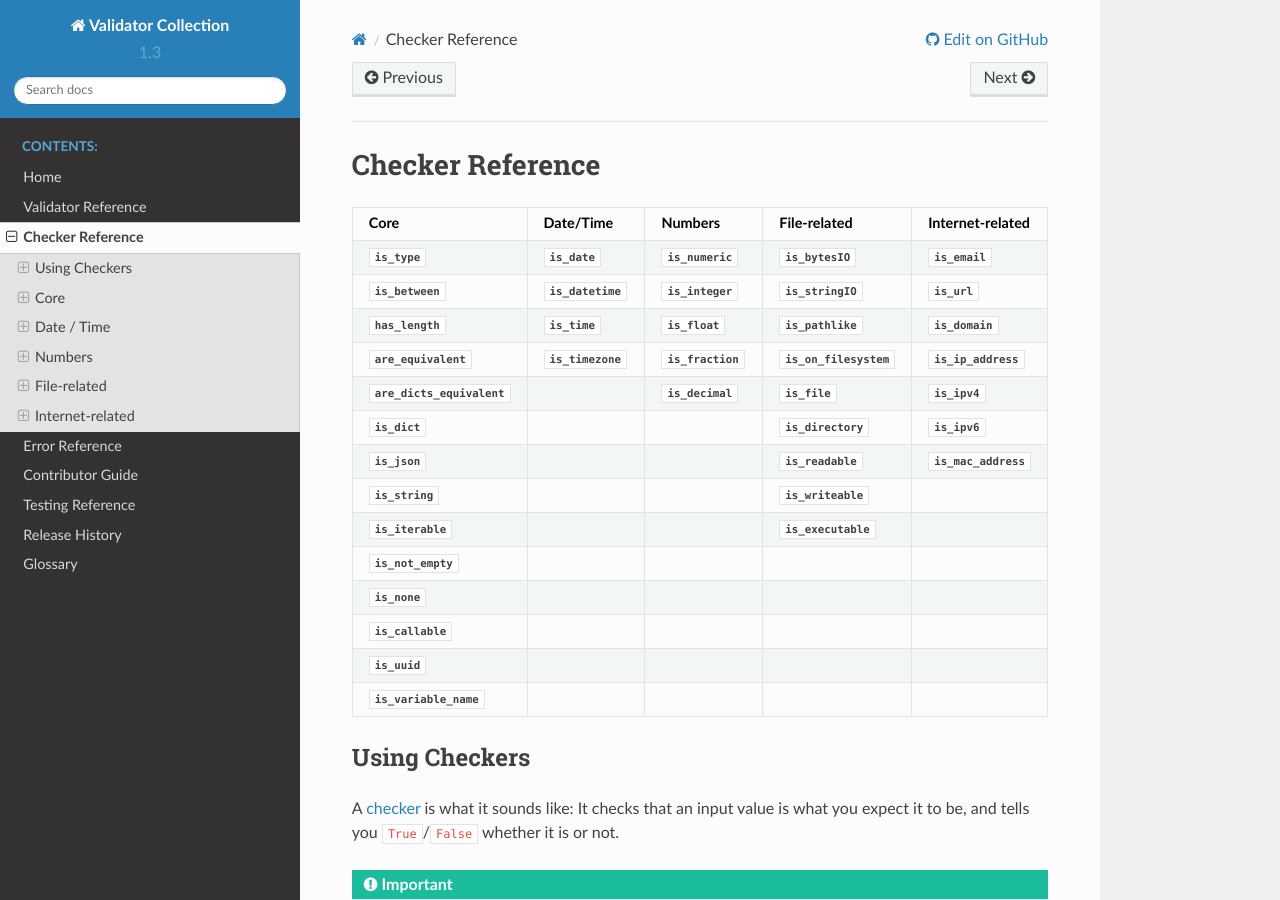
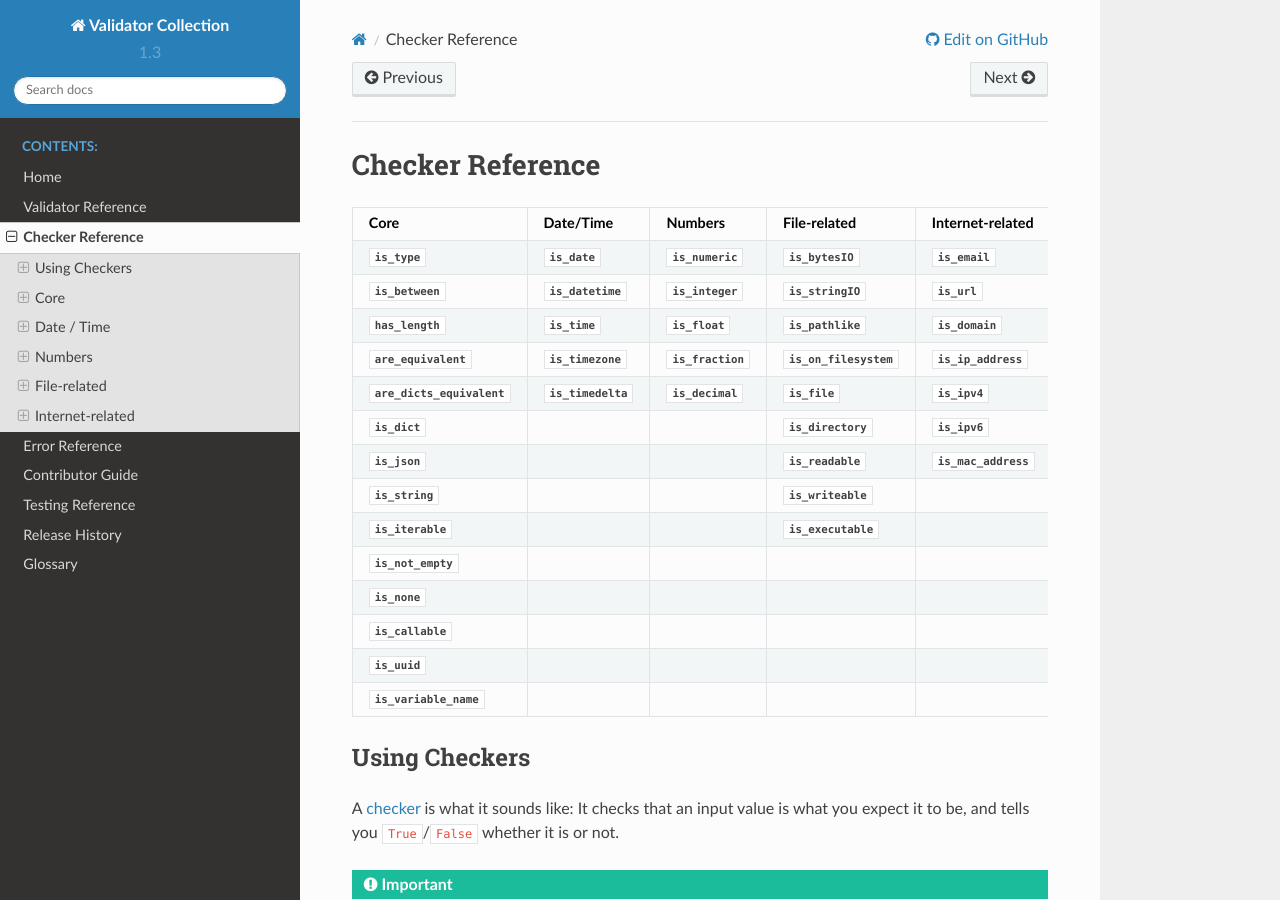
Before and after one commit to insightindustry/validator-collection, a Sphinx documentation site: the page built from docs/checkers.rst, in a window 1280 px wide and 900 px high. Built offline with Sphinx 7.4.7 and the Read the Docs theme 2.0.0, drawn with Linux system fonts in a browser that asks for light colours.

Commit message:
#49: Added documentation for timedelta validator and checker.

```diff
--- a/README.rst
+++ b/README.rst
@@ -184,7 +184,7 @@ Validators
     - ``path_exists``
     - ``ip_address``
   * - ``none``
-    -
+    - ``timedelta``
     - ``decimal``
     - ``file_exists``
     - ``ipv4``
@@ -244,7 +244,7 @@ Checkers
     - ``is_on_filesystem``
     - ``is_ip_address``
   * - ``are_dicts_equivalent``
-    -
+    - ``is_timedelta``
     - ``is_decimal``
     - ``is_file``
     - ``is_ipv4``
--- a/docs/_checker_list.rst
+++ b/docs/_checker_list.rst
@@ -28,7 +28,7 @@
     - :func:`is_on_filesystem <validator_collection.checkers.is_on_filesystem>`
     - :func:`is_ip_address <validator_collection.checkers.is_ip_address>`
   * - :func:`are_dicts_equivalent <validator_collection.checkers.are_dicts_equivalent>`
-    -
+    - :func:`is_timedelta <validator_collection.checkers.is_timedelta>`
     - :func:`is_decimal <validator_collection.checkers.is_decimal>`
     - :func:`is_file <validator_collection.checkers.is_file>`
     - :func:`is_ipv4 <validator_collection.checkers.is_ipv4>`
--- a/docs/_validator_list.rst
+++ b/docs/_validator_list.rst
@@ -28,7 +28,7 @@
     - :func:`path_exists <validator_collection.validators.path_exists>`
     - :func:`ip_address <validator_collection.validators.ip_address>`
   * - :func:`none <validator_collection.validators.none>`
-    -
+    - :func:`timedelta <validator_collection.validators.timedelta>`
     - :func:`decimal <validator_collection.validators.decimal>`
     - :func:`file_exists <validator_collection.validators.file_exists>`
     - :func:`ipv4 <validator_collection.validators.ipv4>`
--- a/docs/checkers.rst
+++ b/docs/checkers.rst
@@ -110,6 +110,11 @@ is_timezone
 --------------
 
 .. autofunction:: is_timezone
+
+is_timedelta
+--------------
+
+.. autofunction:: is_timedelta
 
 -------------
 
--- a/docs/validators.rst
+++ b/docs/validators.rst
@@ -88,6 +88,11 @@ timezone
 ----------
 
 .. autofunction:: timezone
+
+timedelta
+----------
+
+.. autofunction:: timedelta
 
 ---------------
 
```
Also changed, not shown: 2 other files.
